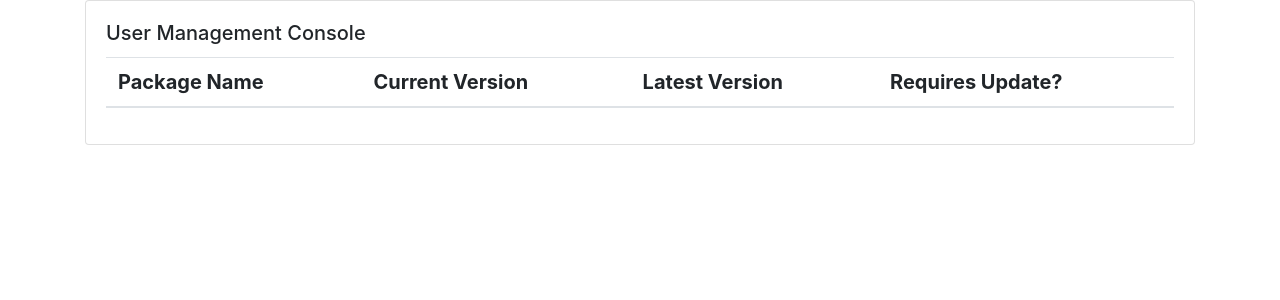
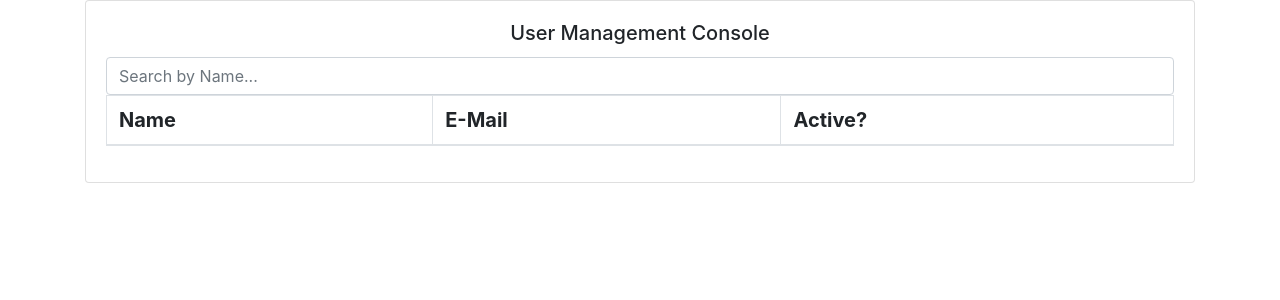
Before and after one commit to RebSheb/comp3000-project, a Flask app: page /admin/users in a window 1280 px wide. Shown: the part 56-356 px from the top of the page. Run offline with Flask 2, Linux system fonts and the light colour scheme; a user stored in the database is signed in; lists and menus that the app fills with data are empty; some libraries are stand-ins or nearby versions.

Commit message:
Implemented search feature based off of package search. Renamed table headers

```diff
--- a/Website/console/authenticated/templates/user_management.jinja2
+++ b/Website/console/authenticated/templates/user_management.jinja2
@@ -13,44 +13,46 @@
                         </div>
                     {% endif %}
                 {% endwith %}
-                <h5 class="card-title">User Management Console<h5>
-
-                <table id="package_table" class="table table-striped">
+                <h5 class="card-title text-center">User Management Console<h5>
+                <input type="text" id="search_bar" class="form-control" placeholder="Search by Name..." onkeyup="searchPackages()">
+                <div class="card-text">
+                <table id="users_table" class="table table-striped table-bordered table-hover">
                     <thead>
-                        <th scope="col">Package Name</th>
-                        <th scope="col">Current Version</th>
-                        <th scope="col">Latest Version</th>
-                        <th scope="col">Requires Update?</th>
+                        <th scope="col">Name</th>
+                        <th scope="col">E-Mail</th>
+                        <th scope="col">Active?</th>
                     </thead>
 
                     <tbody>
-                        {% for package in packages %}
-                        <tr>
-                            <td>{{package.package_name}}</td>
-
-                            {% if package.installed_version == "" or package.installed_version == None %}
-                                <td>N/A</td>
-                                {% else %}
-                                <td>{{package.installed_version}}</td>
-                            {% endif %}
-
-                            {% if package.latest_version == "" %}
-                                <td>{{package.installed_version }}</td>
-                                <td class="text-success">No</td>
-                            {% else %}
-                                <td>{{package.latest_version}}</td>
-                                <td class="text-danger">Yes</td>
-                            {% endif %}
-                        </tr>
-                        {% endfor %}
                     </tbody>
                 </table>
+                </div>
             </div>
         </div>
     </div>
     <div class="col-1"></div>
     <script>
+        function searchUsers() {
+            // Declare variables
+            var input, filter, table, tr, td, i, txtValue;
+            input = document.getElementById("search_bar");
+            filter = input.value.toUpperCase();
+            table = document.getElementById("users_table");
+            tr = table.getElementsByTagName("tr");
 
+            // Loop through all table rows, and hide those who don't match the search query
+            for (i = 0; i < tr.length; i++) {
+                td = tr[i].getElementsByTagName("td")[0];
+                if (td) {
+                txtValue = td.textContent || td.innerText;
+                if (txtValue.toUpperCase().indexOf(filter) > -1) {
+                    tr[i].style.display = "";
+                } else {
+                    tr[i].style.display = "none";
+                }
+                }
+            }
+        }
     </script>
 </div>
 {% endblock %}
```
